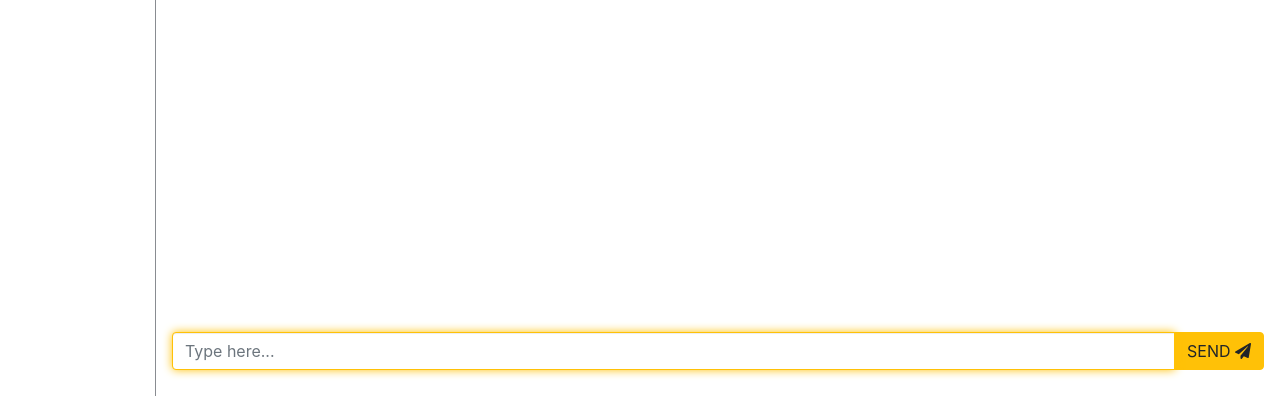
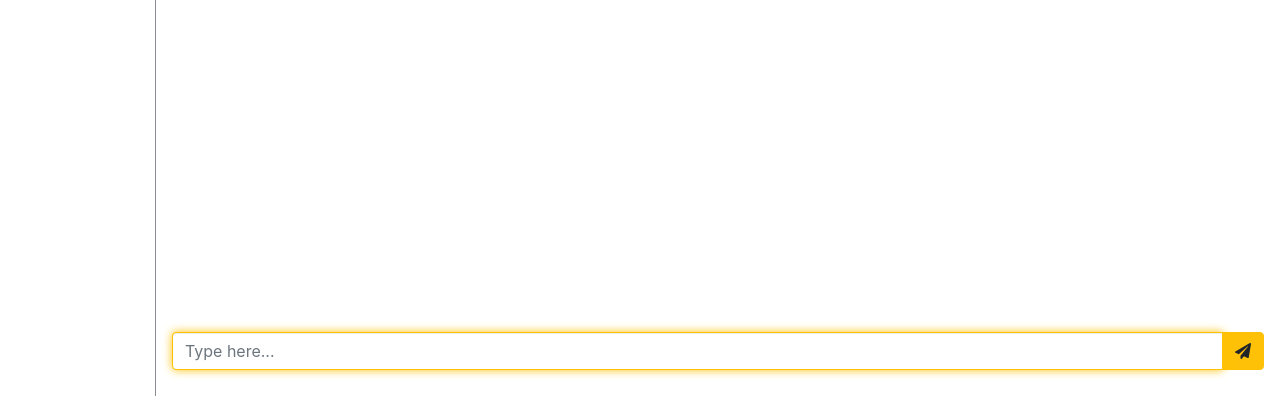
Before and after one commit to ankitsinghmyself/openchat-app, a Flask app: page /openchat in a window 1280 px wide. Shown: the part 380-800 px from the top of the page. Run offline with Flask 2, Linux system fonts and the light colour scheme; the visitor is signed in with stand-in values (Sample User, id 1); data comes from the database, SQL or seed files in the repository; some libraries are stand-ins or nearby versions.

Commit message:
send buton updated

```diff
--- a/templates/openchat.html
+++ b/templates/openchat.html
@@ -87,7 +87,7 @@
                     <input type="text" id="user_message" class="form-control" placeholder="Type here..."
                         aria-label="Type a message" aria-describedby="basic-addon2" autocomplete="off" required>
                     <div class="input-group-append">
-                        <button id="send_message" class="btn btn-warning" type="button">SEND <i
+                        <button id="send_message" class="btn btn-warning" type="button"><i
                                 class="fas fa-paper-plane"></i></button>
                     </div>
                 </div>
```
